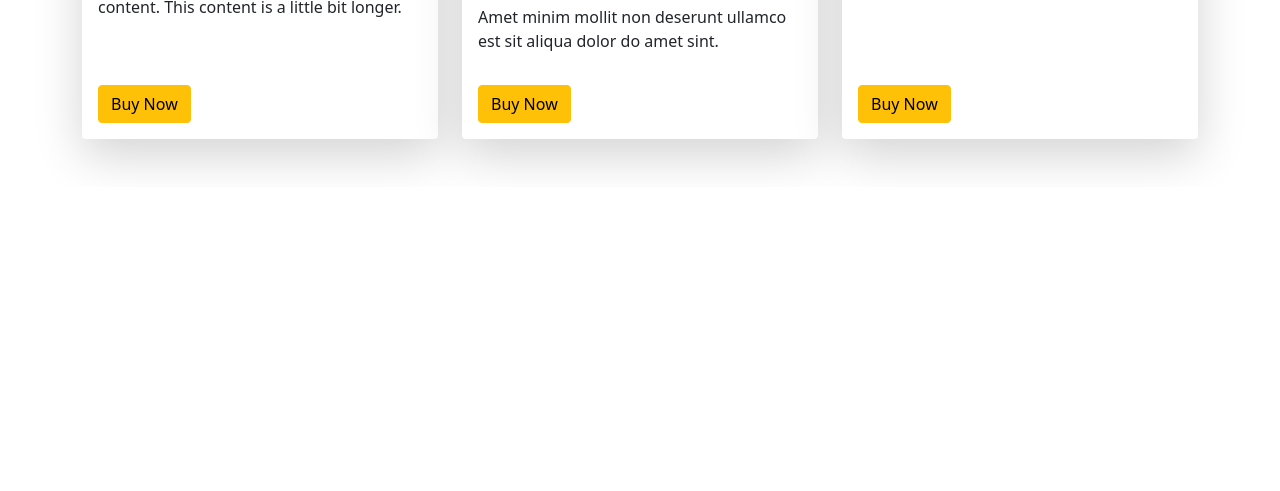
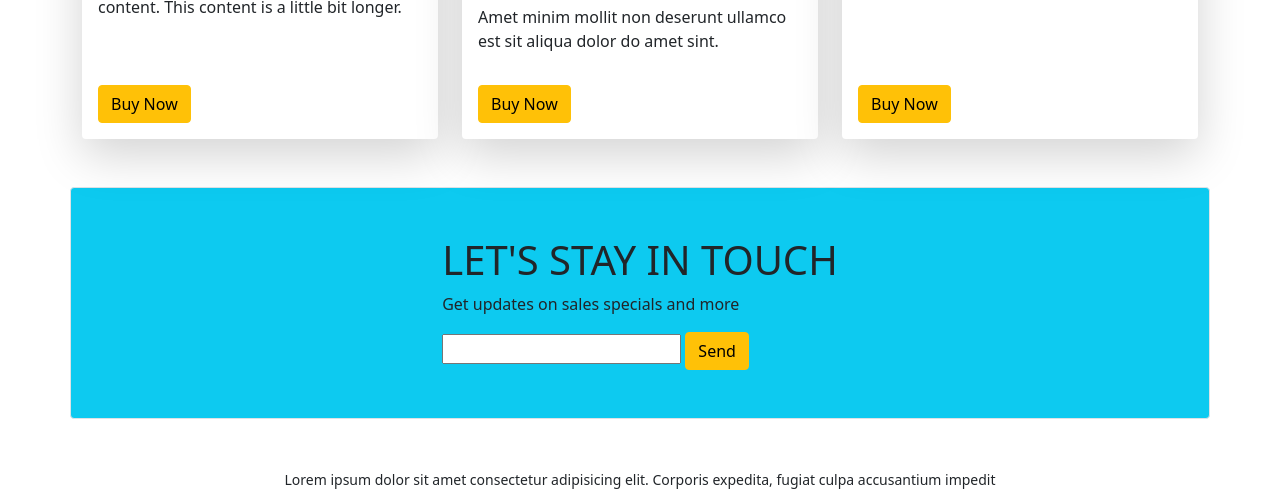
Before and after one commit to KAFIUL-ISLAM/Panda_Commerce, a plain HTML site: page index.html in a window 1280 px wide. Shown: the part 1880-2371 px from the top of the page. Before the commit the page ends 2067 px from the top, so only its background shows below. Drawn offline with nearby package versions, Linux system fonts and the light colour scheme.

Commit message:
structure done

```diff
--- a/index.html
+++ b/index.html
@@ -131,7 +131,8 @@
                         <img src="images/shoes/shoe-1.png" class="card-img-top" alt="...">
                         <div class="card-body">
                             <h5 class="card-title">Reebok Dart Men’s Shoes</h5>
-                      <p class="card-text">This is a wider card with supporting text below as a natural lead-in to additional content. This content is a little bit longer.</p>
+                            <p class="card-text">This is a wider card with supporting text below as a natural lead-in to
+                                additional content. This content is a little bit longer.</p>
                         </div>
                         <div class="m-3">
                             <button class="btn btn-warning">Buy Now</button>
@@ -143,7 +144,8 @@
                         <img src="images/shoes/shoe-2.png" class="card-img-top" alt="...">
                         <div class="card-body">
                             <h5 class="card-title">Reebok Pump</h5>
-                      <p class="card-text">Amet minim mollit non deserunt ullamco est sit aliqua dolor do amet sint. </p>
+                            <p class="card-text">Amet minim mollit non deserunt ullamco est sit aliqua dolor do amet
+                                sint. </p>
                         </div>
                         <div class="m-3">
                             <button class="btn btn-warning">Buy Now</button>
@@ -155,7 +157,8 @@
                         <img src="images/shoes/shoe-3.png" class="card-img-top" alt="...">
                         <div class="card-body">
                             <h5 class="card-title">Reebok All Terrain</h5>
-                      <p class="card-text">Amet minim mollit non deserunt ullamco est sit aliqua dolor do amet sint. </p>
+                            <p class="card-text">Amet minim mollit non deserunt ullamco est sit aliqua dolor do amet
+                                sint. </p>
                         </div>
                         <div class="m-3">
                             <button class="btn btn-warning">Buy Now</button>
@@ -172,7 +175,8 @@
                         <img src="images/bags/bag-1.png" class="card-img-top" alt="...">
                         <div class="card-body">
                             <h5 class="card-title">Reebok Dart Men’s Shoes</h5>
-                      <p class="card-text">This is a wider card with supporting text below as a natural lead-in to additional content. This content is a little bit longer.</p>
+                            <p class="card-text">This is a wider card with supporting text below as a natural lead-in to
+                                additional content. This content is a little bit longer.</p>
                         </div>
                         <div class="m-3">
                             <button class="btn btn-warning">Buy Now</button>
@@ -184,7 +188,8 @@
                         <img src="images/bags/bag-2.png" class="card-img-top" alt="...">
                         <div class="card-body">
                             <h5 class="card-title">Reebok Pump</h5>
-                      <p class="card-text">Amet minim mollit non deserunt ullamco est sit aliqua dolor do amet sint. </p>
+                            <p class="card-text">Amet minim mollit non deserunt ullamco est sit aliqua dolor do amet
+                                sint. </p>
                         </div>
                         <div class="m-3">
                             <button class="btn btn-warning">Buy Now</button>
@@ -196,7 +201,8 @@
                         <img src="images/bags/bag-3.png" class="card-img-top" alt="...">
                         <div class="card-body">
                             <h5 class="card-title">Reebok All Terrain</h5>
-                      <p class="card-text">Amet minim mollit non deserunt ullamco est sit aliqua dolor do amet sint. </p>
+                            <p class="card-text">Amet minim mollit non deserunt ullamco est sit aliqua dolor do amet
+                                sint. </p>
                         </div>
                         <div class="m-3">
                             <button class="btn btn-warning">Buy Now</button>
@@ -205,9 +211,20 @@
                 </div>
             </div>
         </section>
+        <!-- Subscribe section -->
+        <section class="p-5 bg-info container border rounded d-flex justify-content-center align-items-center">
+            <div>
+                <h1>LET'S STAY IN TOUCH</h1>
+                <p>
+                    Get updates on sales specials and more
+                </p>
+                <input type="email">
+                <button class="btn btn-warning">Send</button>
+            </div>
+        </section>
     </main>
-    <footer>
-
+    <footer class="mt-5 text-center">
+        <small>Lorem ipsum dolor sit amet consectetur adipisicing elit. Corporis expedita, fugiat culpa accusantium impedit</small>
     </footer>
     <!-- JS  -->
     <script src="https://cdn.jsdelivr.net/npm/bootstrap@5.1.3/dist/js/bootstrap.bundle.min.js"
```
Lines whose indentation alone changed are shown as unchanged.
